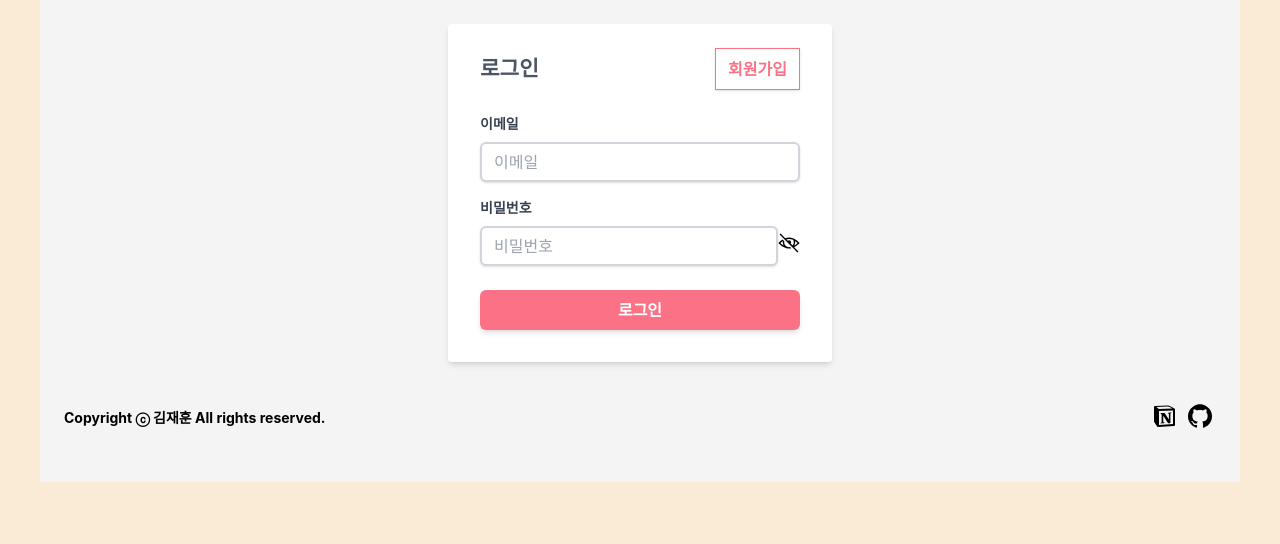
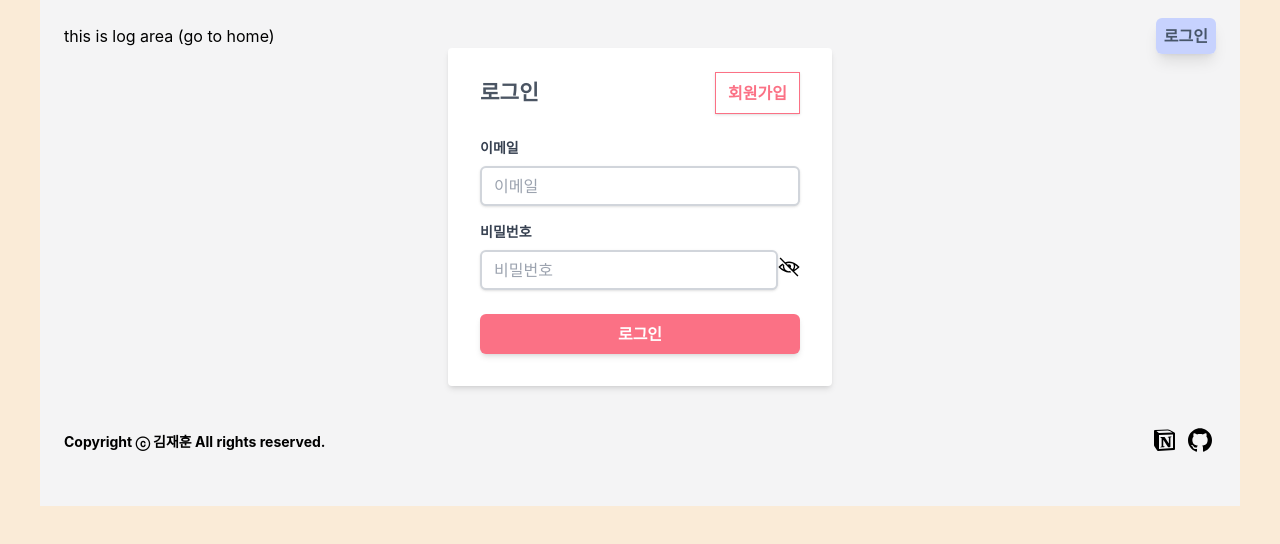
Before and after one commit to kimbackdoo/Study-Full-Stack, a Next.js app in the folder front-end/: page /sign-in in a window 1280 px wide. Shown: the top 544 px of the page. Built offline with nearby package versions, Linux system fonts and the light colour scheme.

Commit message:
fix: Layout 컴포넌트에 Navbar 컴포넌트 추가

```diff
--- a/front-end/src/components/Layout/index.tsx
+++ b/front-end/src/components/Layout/index.tsx
@@ -1,5 +1,6 @@
 import { ReactNode } from 'react'
 import Footer from '@components/Footer'
+import Navbar from '@components/Navbar'
 
 interface LayoutProps {
     children: ReactNode
@@ -8,6 +9,7 @@ interface LayoutProps {
 function Layout({ children }: LayoutProps) {
     return (
         <>
+            <Navbar />
             <main>{children}</main>
             <Footer />
         </>
```
